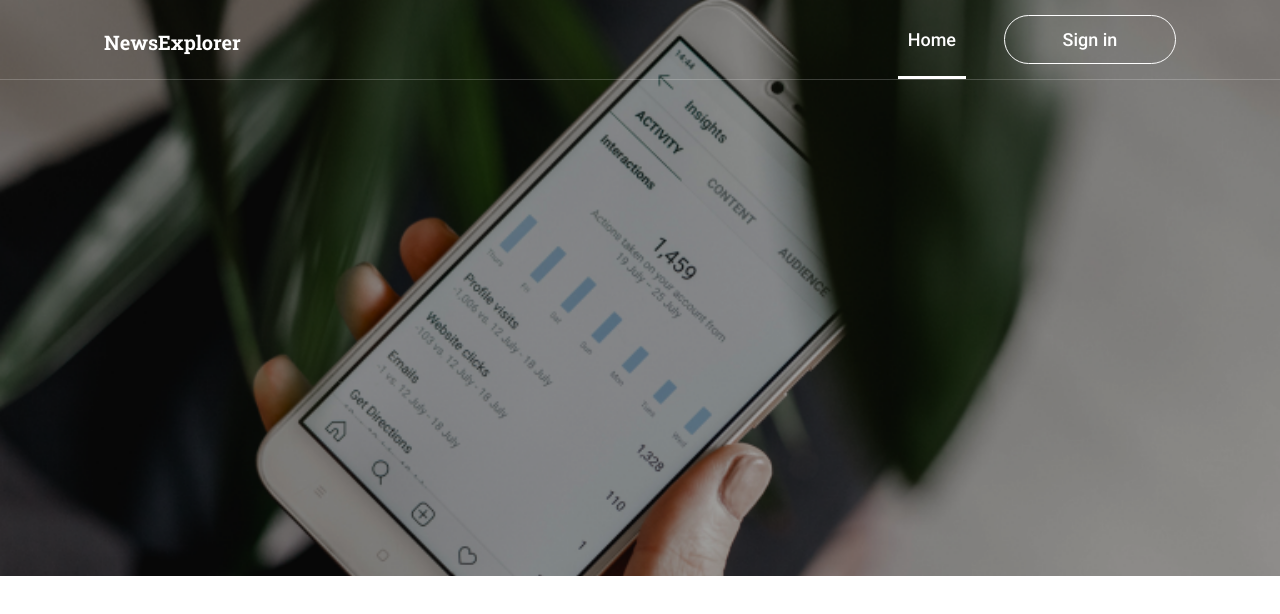
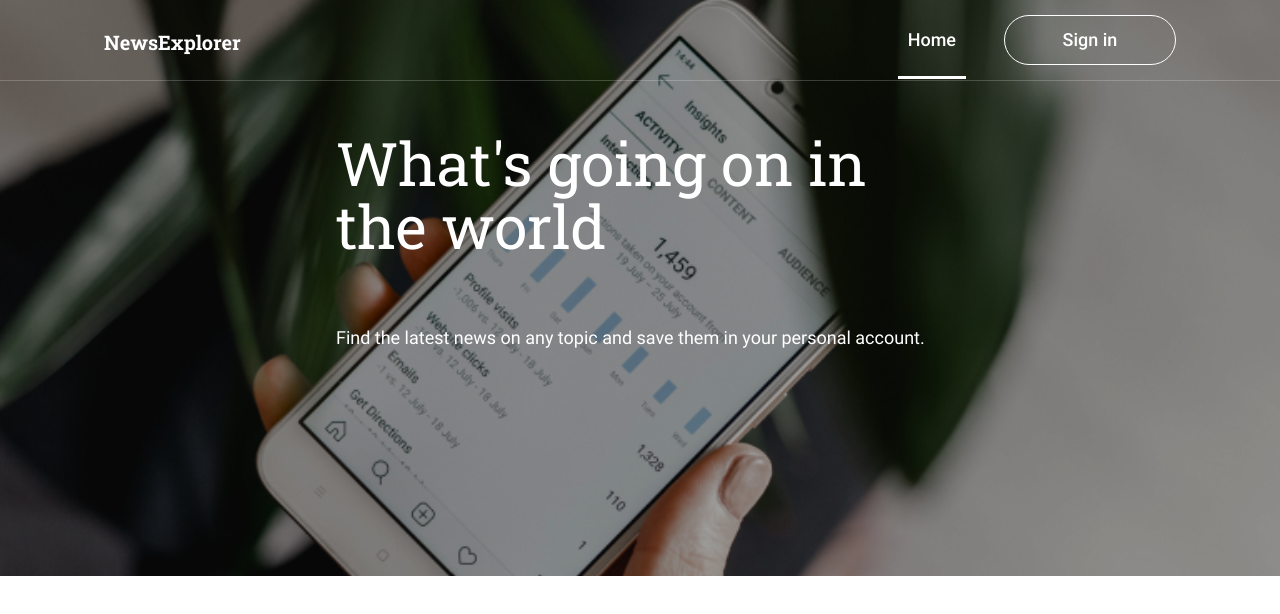
Before and after one commit to BarakBarz/news-explorer-frontend, a React (Create React App) app: page / in a window 1280 px wide. Shown: the top 614 px of the page. Built offline with nearby package versions, Linux system fonts and the light colour scheme.

Commit message:
finish header, start with search feature

```diff
--- /dev/null
+++ b/src/blocks/overlay/overlay.css
@@ -0,0 +1,9 @@
+@media screen and (max-width: 600px) {
+  .overlay {
+    width: 320px;
+    position: relative;
+    min-height: calc(99vh - 177px);
+    background-color: rgba(0, 0, 0, 0.5);
+    z-index: 2;
+  }
+}
--- a/src/components/App/App.js
+++ b/src/components/App/App.js
@@ -7,6 +7,7 @@ function App() {
     <div className='wrapper'>
       <div className='upper-section'>
         <Header></Header>
+
         <SearchForm></SearchForm>
       </div>
     </div>
--- a/src/components/Header/Header.css
+++ b/src/components/Header/Header.css
@@ -1,5 +1,4 @@
 .header {
-  box-sizing: border-box;
   height: 80px;
   display: flex;
   border-bottom: 1px solid
--- a/src/components/Header/Header.js
+++ b/src/components/Header/Header.js
@@ -2,21 +2,29 @@ import React, {
   useState,
   useEffect,
 } from 'react';
+import '../../blocks/overlay/overlay.css';
 import Navigation from '../Navigation/Navigation';
 import './Header.css';
 
 function Header() {
   const [backgroundMenu, setBackgroundMenu] =
     useState(false);
+  const [isOverlay, setIsOverlay] =
+    useState(false);
 
+  const overlay = isOverlay && (
+    <div className='overlay'></div>
+  );
   const handleClick = () => {
     setBackgroundMenu(!backgroundMenu);
+    setIsOverlay(!isOverlay);
   };
 
   const [screenWidth, setScreenWidth] = useState(
     window.innerWidth
   );
 
+  // useEffect update component when screen size changes
   useEffect(() => {
     const changeWidth = () => {
       setScreenWidth(window.innerWidth);
@@ -48,6 +56,7 @@ function Header() {
       <Navigation
         screenWidth={screenWidth}
         handleClick={handleClick}></Navigation>
+      {screenWidth < 600 && overlay}
     </header>
   );
 }
--- a/src/components/Navigation/Navigation.css
+++ b/src/components/Navigation/Navigation.css
@@ -24,6 +24,7 @@
 }
 
 .nav__link {
+  text-decoration: none;
   font-size: 18px;
   font-weight: 500;
   line-height: 1.33;
--- a/src/components/Navigation/Navigation.js
+++ b/src/components/Navigation/Navigation.js
@@ -1,7 +1,4 @@
-import React, {
-  useEffect,
-  useState,
-} from 'react';
+import React, { useState } from 'react';
 import './Navigation.css';
 import { Link } from 'react-router-dom';
 
@@ -33,9 +30,11 @@ function Navigation({
       {(toggleMenu || screenWidth > 600) && (
         <ul className='nav__list'>
           <li className='nav__list-item'>
-            <a className='nav__link nav__link_active'>
+            <Link
+              to='/'
+              className='nav__link nav__link_active'>
               Home
-            </a>
+            </Link>
           </li>
           <li className='nav__list-item'>
             <button className='nav__button'>
--- a/src/components/SearchForm/SearchForm.css
+++ b/src/components/SearchForm/SearchForm.css
@@ -0,0 +1,26 @@
+.search {
+  display: flex;
+}
+
+.search__container {
+  max-width: 608.1px;
+  display: flex;
+  flex-direction: column;
+  margin: 0 auto;
+}
+
+.search__title {
+  font-family: 'Roboto-Slab';
+  font-size: 60px;
+  font-weight: 400;
+  line-height: 1.06;
+  color: #fff;
+}
+
+.search__paragraph {
+  font-family: 'Roboto';
+  font-size: 18px;
+  line-height: 1.33;
+  font-weight: 400;
+  color: #fff;
+}
--- a/src/components/SearchForm/SearchForm.js
+++ b/src/components/SearchForm/SearchForm.js
@@ -1,7 +1,20 @@
 import React from 'react';
+import './SearchForm.css';
 
 function SearchForm() {
-  return <section className=''></section>;
+  return (
+    <section className='search'>
+      <div className='search__container'>
+        <h2 className='search__title'>
+          What's going on in the world
+        </h2>
+        <p className='search__paragraph'>
+          Find the latest news on any topic and
+          save them in your personal account.
+        </p>
+      </div>
+    </section>
+  );
 }
 
 export default SearchForm;
--- a/src/index.js
+++ b/src/index.js
@@ -3,13 +3,16 @@ import ReactDOM from 'react-dom/client';
 import './index.css';
 import App from './components/App/App';
 import reportWebVitals from './reportWebVitals';
+import { BrowserRouter } from 'react-router-dom';
 
 const root = ReactDOM.createRoot(
   document.getElementById('root')
 );
 root.render(
   <React.StrictMode>
-    <App />
+    <BrowserRouter>
+      <App />
+    </BrowserRouter>
   </React.StrictMode>
 );
 
```
Also changed, not shown: 2 other files (tests, documents, lock files or other folders).
